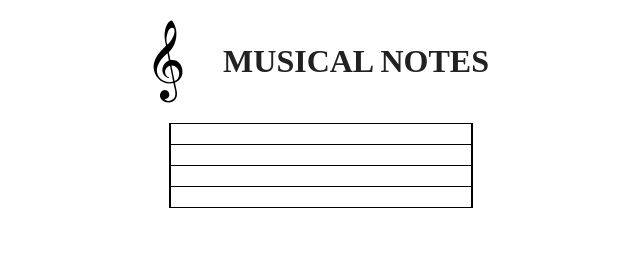
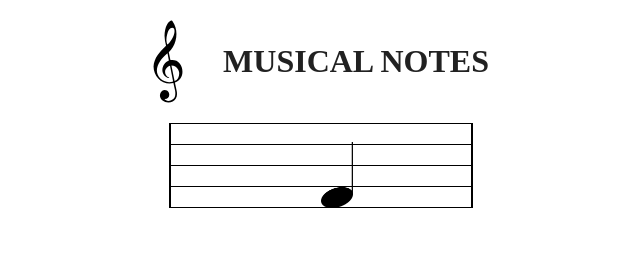
Before and after one commit to zuzanavolfova/musical-notes, a React (Vite) app: page / in a window 1280 px wide. Shown: the top 258 px of the page, without its empty margins (319-959 px from the left). Built offline with nearby package versions, Linux system fonts and the light colour scheme; a web font is replaced by a local one.

Commit message:
Use note component

```diff
--- a/src/Pages/Home.tsx
+++ b/src/Pages/Home.tsx
@@ -1,4 +1,5 @@
 import StaveComponent from "../components/StaveComponent";
+import NoteComponent from "../components/NoteComponent";
 
 export default function Home() {
   const notes: string[] = ["c", "d", "e", "f", "g", "a", "h", "c2"];
@@ -8,6 +9,10 @@ export default function Home() {
   return (
     <>
       <StaveComponent />
+      <NoteComponent
+        noteImage={noteType === "c" ? "note2" : "note"}
+        noteType={noteType}
+      />
     </>
   );
 }
```
